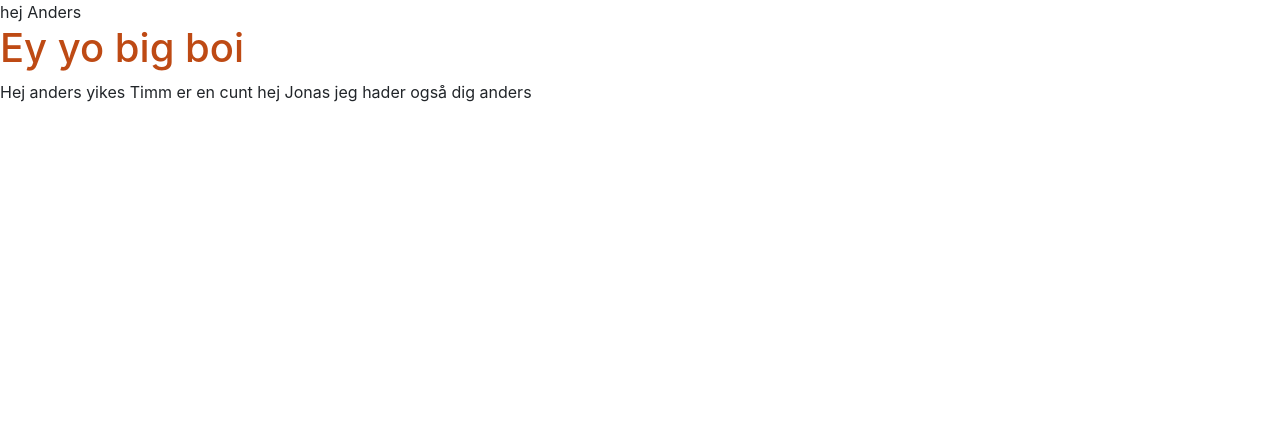
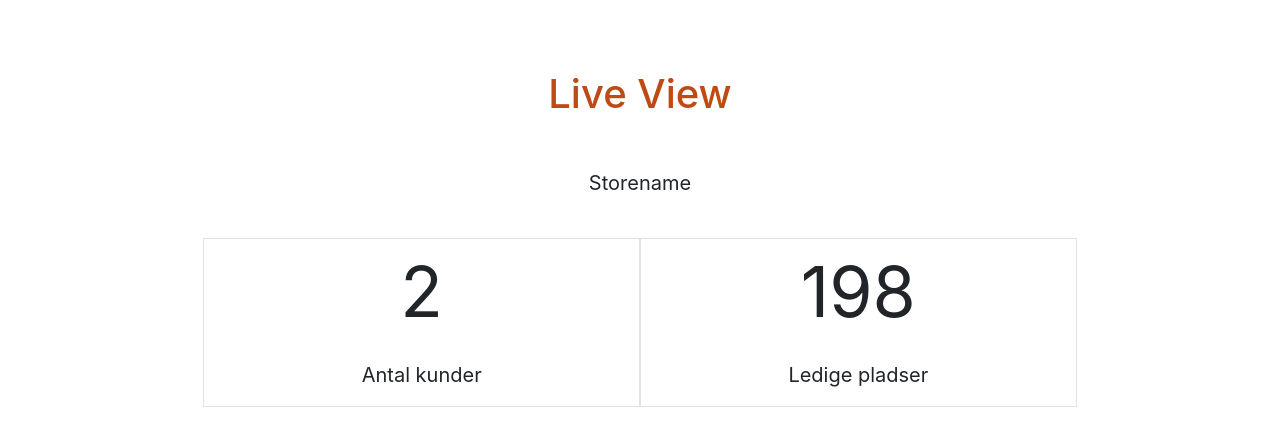
Before and after one commit to TimmDK/ShopperSizerUI, a website built with webpack: page src/index.htm in a window 1280 px wide. Built offline with nearby package versions, Linux system fonts and the light colour scheme.

Commit message:
første udkast til html-css

```diff
--- a/src/index.htm
+++ b/src/index.htm
@@ -3,7 +3,7 @@
 <head>
   <meta http-equiv="Content-Type" content="text/html; charset=utf-8">
   <meta name="viewport" content="width=device-width, initial-scale=1">
-  <title>Coding Template</title>
+  <title>live view - Shopper sizer</title>
   <link rel="stylesheet" type="text/css" href="bundle.css">
   <link rel="stylesheet" href="https://stackpath.bootstrapcdn.com/bootstrap/4.4.1/css/bootstrap.min.css" integrity="sha384-Vkoo8x4CGsO3+Hhxv8T/Q5PaXtkKtu6ug5TOeNV6gBiFeWPGFN9MuhOf23Q9Ifjh" crossorigin="anonymous">
   <script src="https://cdn.jsdelivr.net/npm/vue/dist/vue.js"></script>
@@ -12,13 +12,24 @@
 </head>
 
 <body>
-  hej Anders
-  <h1>Ey yo big boi</h1>
-  Hej anders
-
- yikes Timm er en cunt
-  hej Jonas
-  jeg hader også dig anders
+  <div id="header">
+     <h1>Live View</h1>
+  </div>
+   <div id="store">
+     Storename
+   </div>
+  <div class="row" id="">
+    <div class="col-2"></div>
+    <div class="col border" >
+      <p class="live-number">2</p>
+      <p class="live-text">Antal kunder</p>
+    </div>
+    <div class="col border" >
+      <p class="live-number">198</p>
+      <p class="live-text">Ledige pladser</p>
+    </div>
+    <div class="col-2"></div>
+  </div>
   <script src="bundle.js"></script>
   <script src="https://code.jquery.com/jquery-3.4.1.slim.min.js" integrity="sha384-J6qa4849blE2+poT4WnyKhv5vZF5SrPo0iEjwBvKU7imGFAV0wwj1yYfoRSJoZ+n" crossorigin="anonymous"></script>
 <script src="https://cdn.jsdelivr.net/npm/popper.js@1.16.0/dist/umd/popper.min.js" integrity="sha384-Q6E9RHvbIyZFJoft+2mJbHaEWldlvI9IOYy5n3zV9zzTtmI3UksdQRVvoxMfooAo" crossorigin="anonymous"></script>
--- a/src/scss/styles.scss
+++ b/src/scss/styles.scss
@@ -5,7 +5,25 @@ h2
 {
     color: $colorHeading;
 }
-
 h1{
     @extend h2;
+    text-align: center;
 }
+.live-number{
+    font-size: 70px;
+}
+.col{
+    text-align: center;
+}
+.live-text{
+    font-size: 20px;
+}
+#header{
+    margin-top: 70px;
+    margin-bottom: 50px;
+}
+#store{
+    text-align: center;
+    font-size: 20px;
+    margin-bottom: 40px;
+}
```
